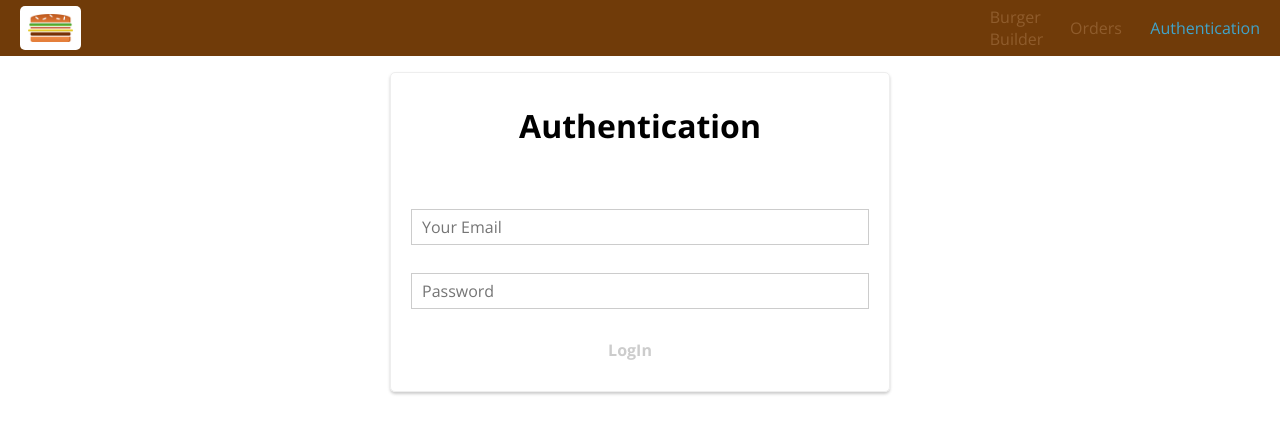
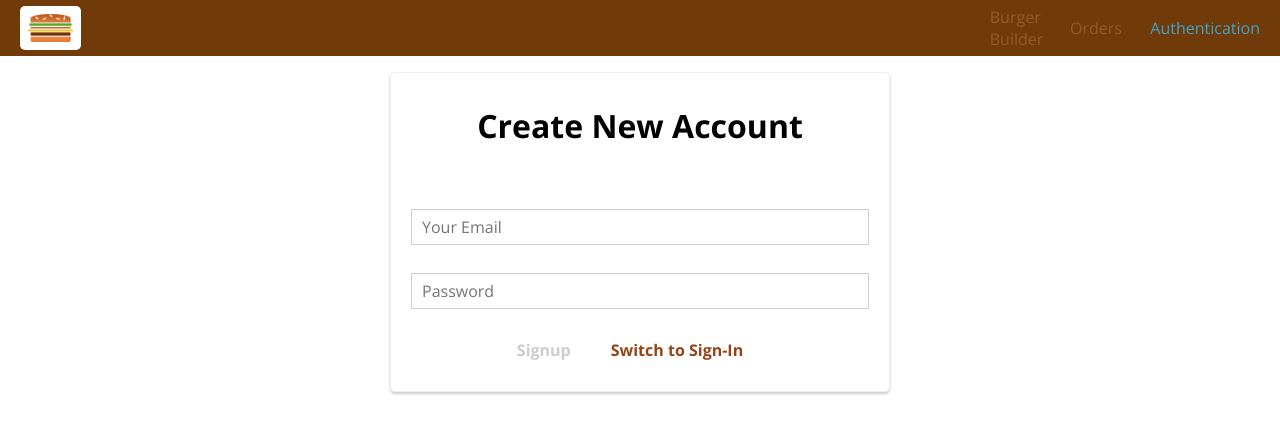
Before and after one commit to ArvindSinghRawat/Burger-Builder, a React (Create React App) app: page /auth in a window 1280 px wide. Shown: the top 434 px of the page. Built offline with nearby package versions, Linux system fonts and the light colour scheme.

Commit message:
Added logic for SignIn Authentication.
- Added state: isSignUp for switching signup or signin method.
- Added another url for the sign in in action : auth.
- Changed auth component heading and button label to dynamic label.

```diff
--- a/src/containers/Auth/Auth.js
+++ b/src/containers/Auth/Auth.js
@@ -41,6 +41,7 @@ export class Auth extends Component {
       },
     },
     formIsValid: false,
+    isSignUp: true,
   };
 
   inputChangedHandler = (event, inputId) => {
@@ -92,8 +93,16 @@ export class Auth extends Component {
     event.preventDefault();
     this.props.onAuth(
       this.state.controls.email.value,
-      this.state.controls.password.value
+      this.state.controls.password.value,
+      this.state.isSignUp ? "signup" : "signin"
     );
+  };
+
+  switchAuthModeSignUp = () => {
+    const prevState = !this.state.isSignUp;
+    this.setState({
+      isSignUp: prevState,
+    });
   };
 
   render() {
@@ -120,13 +129,20 @@ export class Auth extends Component {
           />
         ))}
         <Button btnType="Success" disabled={!this.state.formIsValid}>
-          LogIn
+          {this.state.isSignUp ? "Signup" : "Sign-In"}
+        </Button>
+        <Button btnType="Danger" clicked={this.switchAuthModeSignUp}>
+          Switch to {!this.state.isSignUp ? "Signup" : "Sign-In"}
         </Button>
       </form>
     );
     return (
       <div className={styles.Auth}>
-        <h1>Authentication</h1>
+        <h1>
+          {this.state.isSignUp
+            ? "Create New Account"
+            : "SignIn to your Account"}
+        </h1>
         <br />
         {form}
       </div>
--- a/src/store/actions/auth.js
+++ b/src/store/actions/auth.js
@@ -21,15 +21,17 @@ export const authFailed = (error) => {
   };
 };
 
-export const auth = (email, password) => (dispatch) => {
-  console.log("asdfas");
+export const auth = (email, password, isSignUp) => (dispatch) => {
+  const targetUrl =
+    (isSignUp ? "/accounts:signUp?key=" : "/accounts:signInWithPassword?key=") +
+    API_KEY;
   const authData = {
     email: email,
     password: password,
     returnSecureToken: true,
   };
   axios
-    .post("/accounts:signUp?key=" + API_KEY, authData)
+    .post(targetUrl, authData)
     .then((response) => {
       console.log(response.data);
       dispatch(authSuccess(response.data));
```
